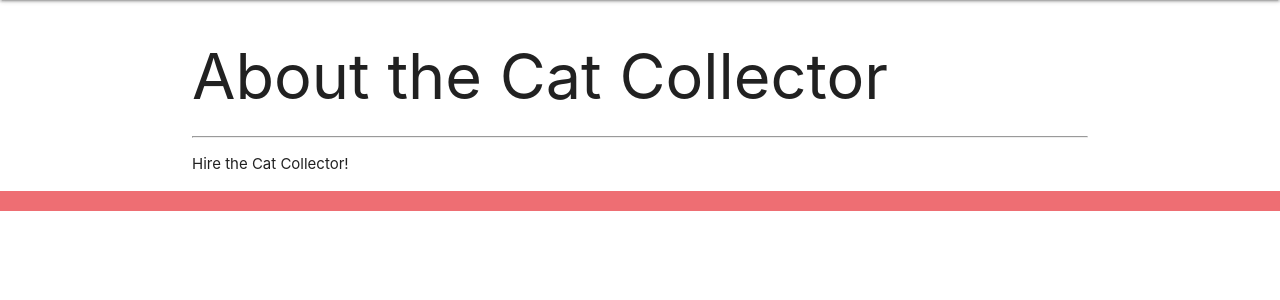
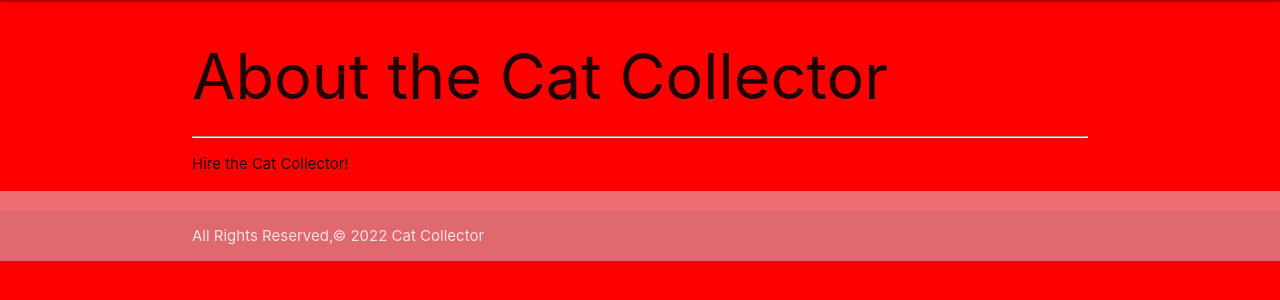
Before and after one commit to richclarke0/Cat_Collector, a Django app: page /about/ in a window 1280 px wide. Shown: the part 64-364 px from the top of the page. Run offline with Django 4.2, Linux system fonts and the light colour scheme.

Commit message:
edit base.html to use style.css

```diff
--- a/catcollector/main_app/templates/base.html
+++ b/catcollector/main_app/templates/base.html
@@ -8,6 +8,7 @@
   <meta http-equiv="X-UA-Compatible" content="ie=edge">
   <title>Cat Collector</title>
   <link rel="stylesheet" href="https://cdnjs.cloudflare.com/ajax/libs/materialize/1.0.0/css/materialize.min.css">
+   <link rel="stylesheet" href="{% static 'css/style.css' %}">
 </head>
 <body>
   <header class="navbar-fixed">
@@ -26,8 +27,13 @@
     {% block content %}
     {% endblock %}
   </main>
+  {% comment %} <footer class="page-footer">
+    <div class="right">All Rights Reserved, &copy; 2019 Cat Collector &nbsp;</div>
+  </footer> {% endcomment %}
   <footer class="page-footer">
-    <div class="right">All Rights Reserved, &copy; 2019 Cat Collector &nbsp;</div>
-  </footer>
+    <div class="footer-copyright">
+        <div class="container right">All Rights Reserved,&copy; 2022 Cat Collector &nbsp;</div>
+    </div>
+</footer>
 </body>
 </html>
```
Also changed, not shown: other parts of catcollector/main_app/templates/base.html (+1 -1 lines).
